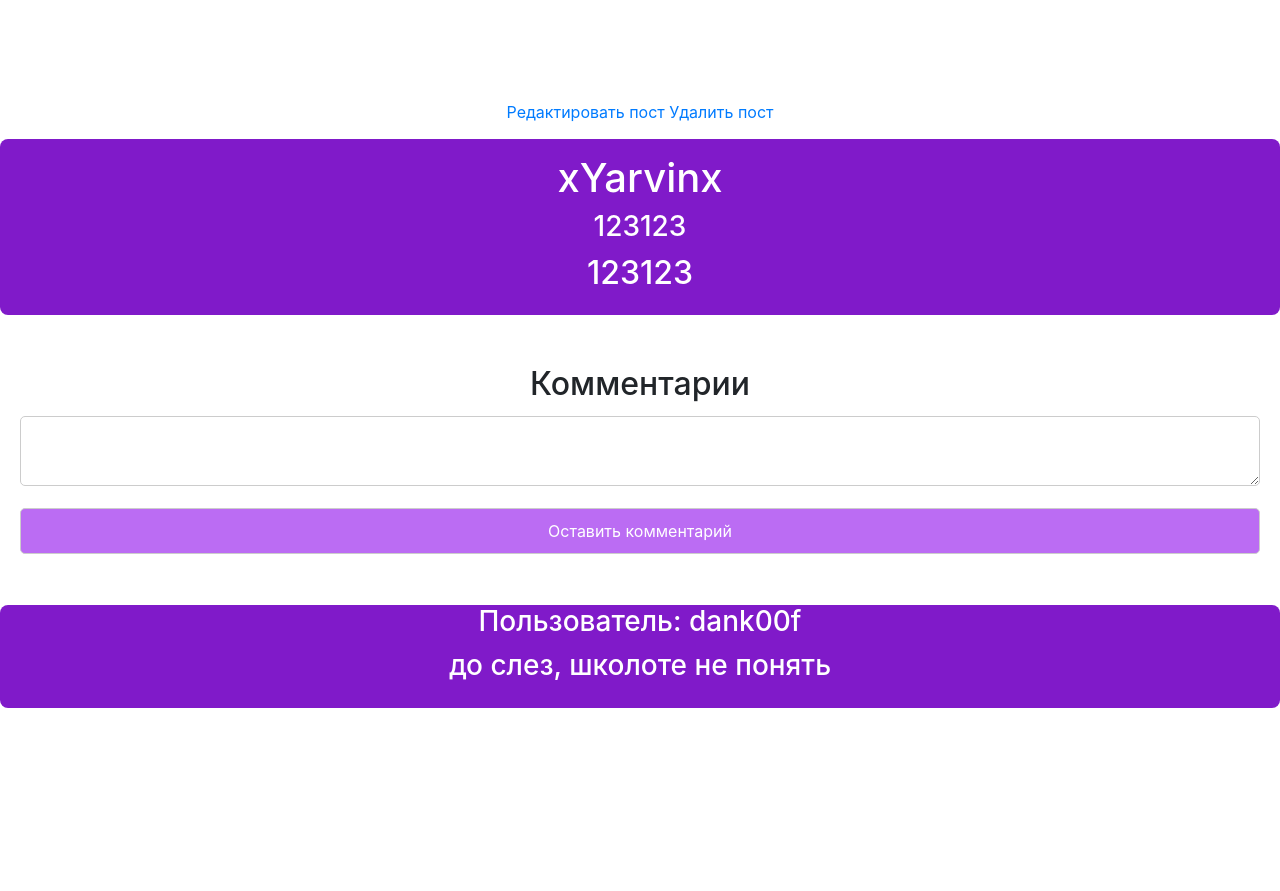
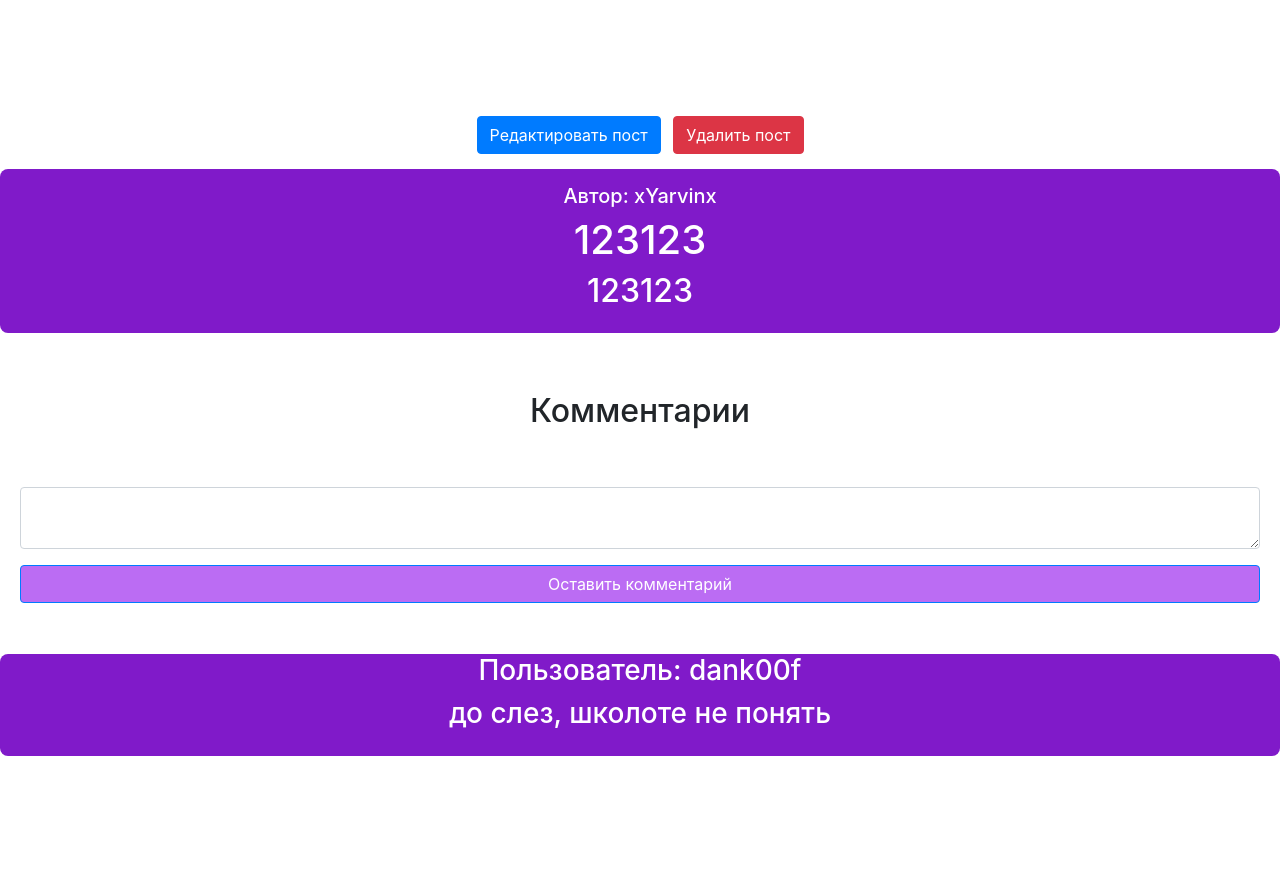
Before and after one commit to xYarvinx/Web_Forum_Flask, a Flask app: page /forum/1 in a window 1280 px wide. Shown: the part 66-957 px from the top of the page. Before the commit the page ends 774 px from the top, so only its background shows below. Run offline with Flask 3, Linux system fonts and the light colour scheme; a user stored in the database is signed in; some libraries are stand-ins or nearby versions.

Commit message:
some changes

```diff
--- a/templates/forum_details.html
+++ b/templates/forum_details.html
@@ -5,35 +5,46 @@
 {% block content %}
 
         {% if current_user.id == forum.user_id %}
-            <div>
-                <a href="{{ url_for('forum.edit_post', post_id=forum.id) }}"> Редактировать пост </a>
-                <a href="{{ url_for('forum.delete_post', post_id=forum.id) }}"> Удалить пост </a>
+            <div class="mt-3">
+                <a href="{{ url_for('forum.edit_post', post_id=forum.id) }}" class="btn btn-primary mr-2">
+                    <i class="fas fa-edit"></i> Редактировать пост
+                </a>
+                <a href="{{ url_for('forum.delete_post', post_id=forum.id) }}" class="btn btn-danger">
+                    <i class="fas fa-trash"></i> Удалить пост
+                </a>
             </div>
         {% endif %}
 
 
     <div class = forum-post>
-        <h1>{{ user.username }}</h1>
+        <h5> Автор: {{ user.username }}</h5>
 
-        <h3>{{ forum.title }}</h3>
+        <h1>{{ forum.title }}</h1>
 
         <h2>{{ forum.content }}</h2>
     </div>
 
-    <div class = creat-a-comment>
-        <h2>Комментарии</h2>
+<div class="creat-a-comment mt-4">
+    <h2 class="mb-3">Комментарии</h2>
+
     {% if current_user.is_authenticated %}
     <form method="POST">
         {{ form.csrf_token }}
+
         <div class="form-group">
-                {{ form.content }}
+            <label for="commentContent" class="form-label">Добавить комментарий:</label>
+            {{ form.content(class="form-control", id="commentContent") }}
         </div>
+
         <div class="form-group">
-                {{ form.submit }}
+            {{ form.submit(class="btn btn-primary") }}
         </div>
     </form>
+    {% else %}
+    <p class="text-muted">Чтобы добавить комментарий, пожалуйста, <a href="{{ url_for('auth.login') }}">войдите</a>.</p>
     {% endif %}
 </div>
+
 
     <div class = comments-to-post>
         {% for comment in comments %}
@@ -41,10 +52,12 @@
                 <h3>Пользователь: {{ comment.username }}</h3>
                 <h3>{{ comment.text }}</h3>
                 {% if current_user.id == comment.user_id %}
-                    <div>
-                        <a href="{{ url_for('forum.delete_comment',
-                                comment_id=comment.comment_id) }}">  удалить комментарий </a>
+                   <div class="mt-3">
+                    <a href="{{ url_for('forum.delete_comment', comment_id=comment.comment_id) }}" class="btn btn-danger">
+                        <i class="fas fa-trash"></i> Удалить комментарий
+                    </a>
                     </div>
+
                 {% endif %}
             </div>
         {% endfor %}
```
Also changed, not shown: templates/forum.html (+14 -5 lines). Lines whose indentation alone changed are shown as unchanged.
